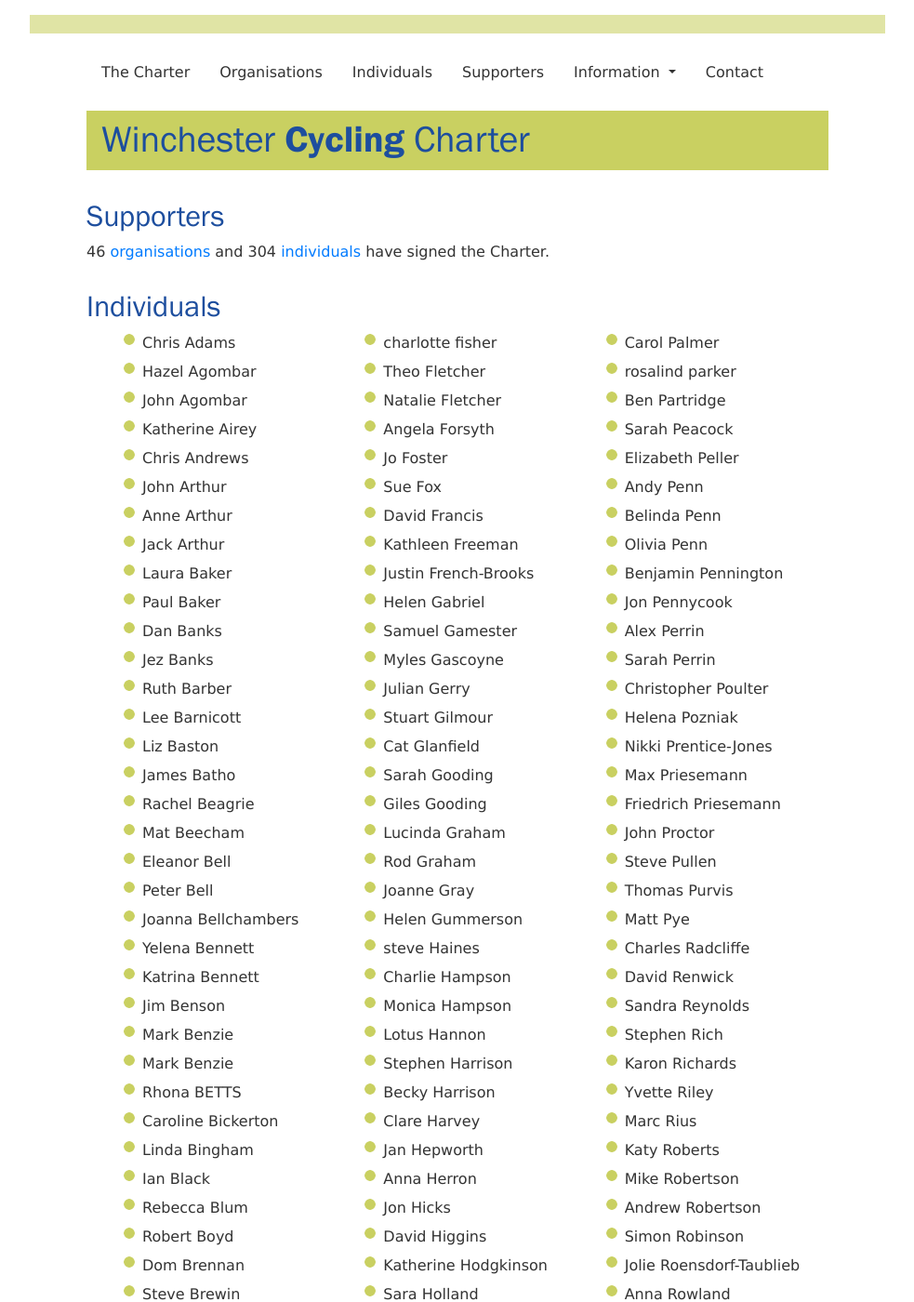
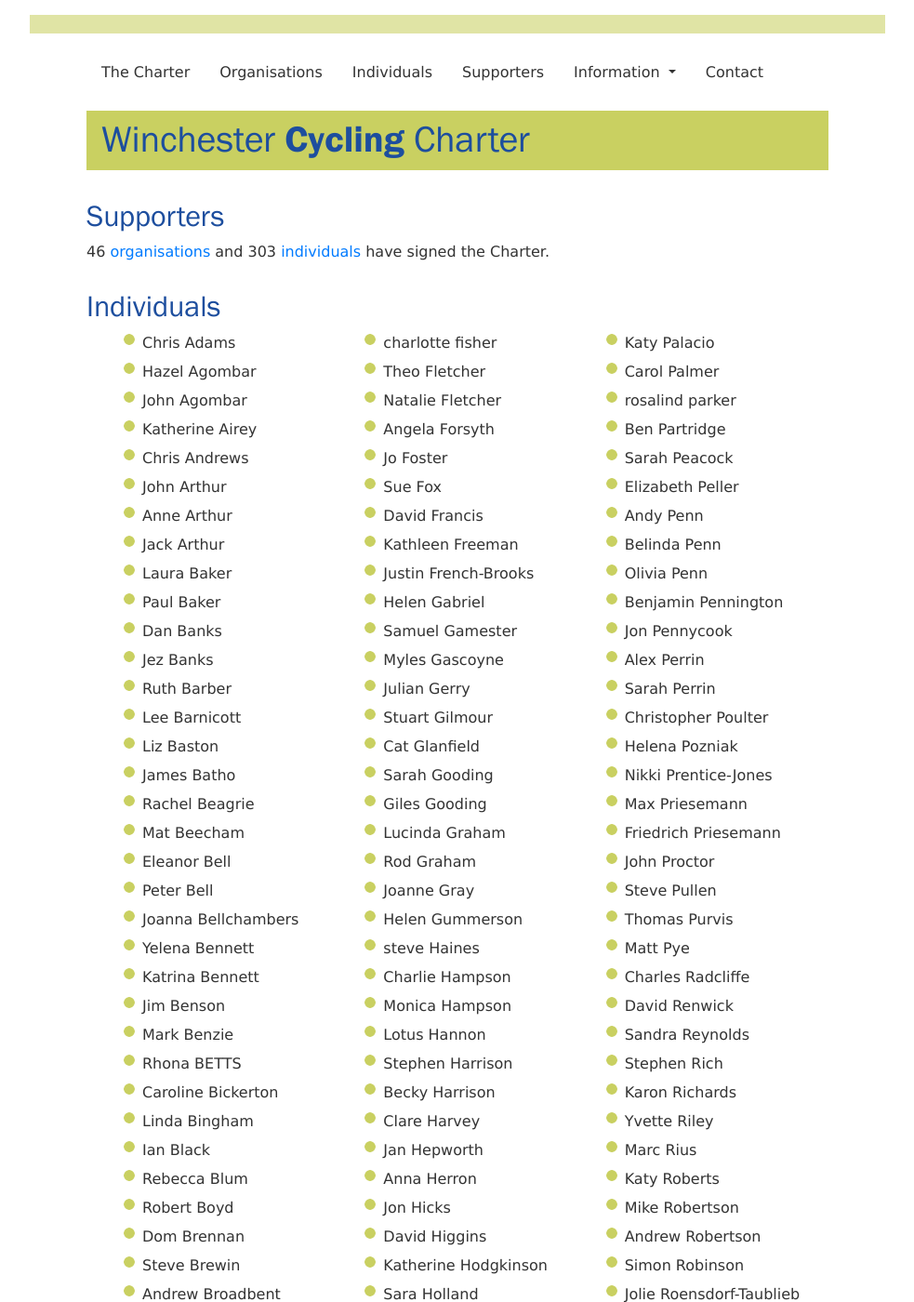
Before and after one commit to winchestercyclingcharter/winchestercyclingcharter.github.io, a Jekyll site: the page built from supporters-alpha.md, in a window 1280 px wide and 1400 px high. Shown: the whole window at 93% size, without its empty margins (148-1131 px from the left). Built offline with Jekyll 4.4.1, drawn with Linux system fonts in a browser that asks for light colours; nearby versions of some CDN libraries.

Commit message:
Update people.yml

```diff
--- a/_data/people.yml
+++ b/_data/people.yml
@@ -301,5 +301,4 @@
 - { lastname: Johnson-Hill, firstname: Harry, dt: 20210309-204002-101806 }
 - { lastname: Gerry, firstname: Julian, dt: 20210225-100808-147476 }
 - { lastname: Burton, firstname: Jonathan, dt: 20210304-125705-745250 }
-- { lastname: Benzie, firstname: Mark, dt: 20210224-122110-277964 }
 - { lastname: Burke, firstname: Susan, dt: 20210311-194711-236384 }
```
